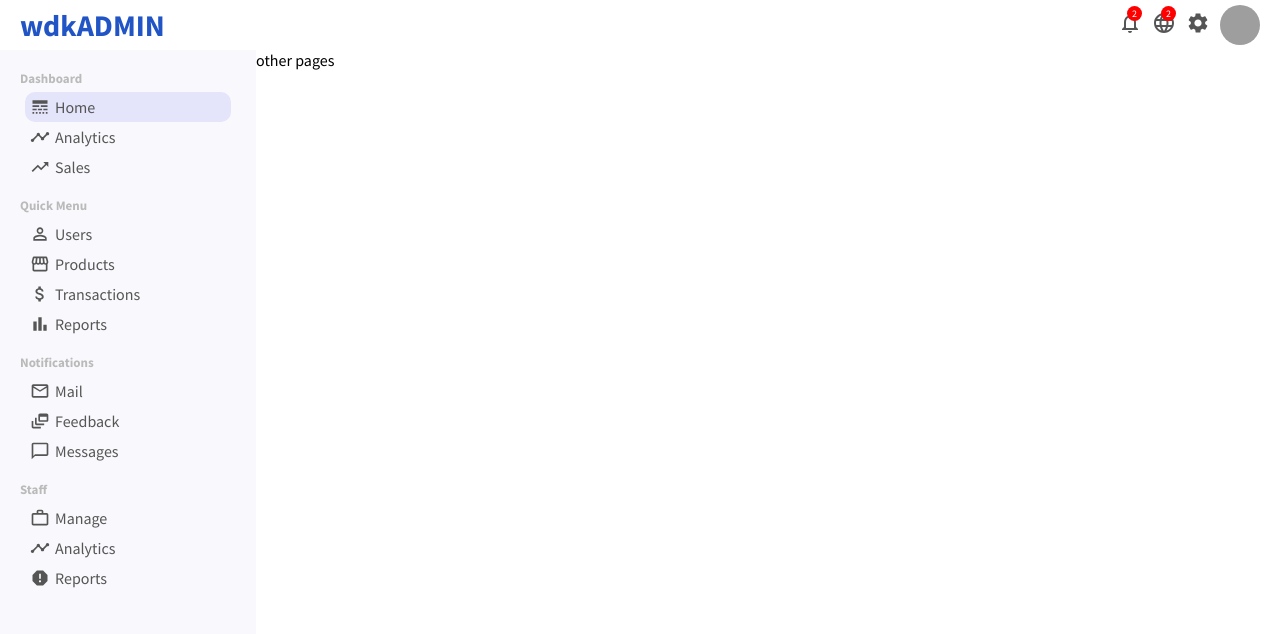
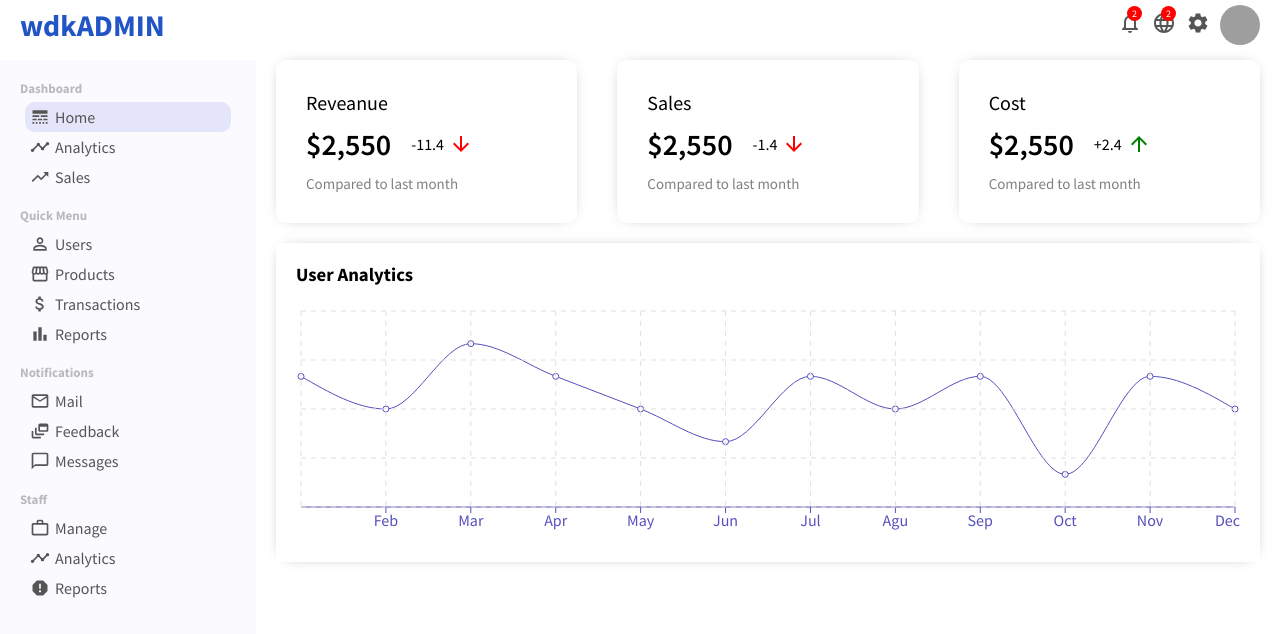
Before and after one commit to osefatul/analytic-admin-app, a React (Create React App) app: page / in a window 1280 px wide. Shown: the top 634 px of the page. Built offline with nearby package versions, Linux system fonts and the light colour scheme; grey boxes are pictures that could not be loaded.

Commit message:
featuredINfor is updated

```diff
--- a/package.json
+++ b/package.json
@@ -13,7 +13,8 @@
     "@testing-library/user-event": "^13.5.0",
     "react": "^17.0.2",
     "react-dom": "^17.0.2",
-    "react-scripts": "5.0.0",
+    "react-scripts": "^3.0.1",
+    "recharts": "^2.1.8",
     "web-vitals": "^2.1.3"
   },
   "scripts": {
--- a/src/App.js
+++ b/src/App.js
@@ -1,6 +1,9 @@
-import Sidebar from "./components/topbar/sidebar/Sidebar";
+import Sidebar from "./components/sidebar/Sidebar";
 import Topbar from "./components/topbar/Topbar";
+import React from "react";
+
 import "./app.css";
+import Home from "./pages/home/Home";
 
 function App() {
   return (
@@ -8,7 +11,7 @@ function App() {
       <Topbar />
       <div className="container">
         <Sidebar />
-        <div className="others">other pages</div>
+        <Home />
       </div>
     </div>
   );
--- a/src/app.css
+++ b/src/app.css
@@ -1,8 +1,10 @@
 .container{
   display: flex;
+  margin-top: 10px ;
 }
 
-.others{
-  flex:4;
 
+.link{
+    text-decoration: none;
+    color: inherit;
 }
--- /dev/null
+++ b/src/components/charts/Charts.jsx
@@ -0,0 +1,30 @@
+import "./charts.css";
+import React, { PureComponent } from "react";
+import {
+  LineChart,
+  Line,
+  XAxis,
+  YAxis,
+  CartesianGrid,
+  Tooltip,
+  Legend,
+  ResponsiveContainer,
+} from "recharts";
+
+function Charts({ title, data, dataKey, grid }) {
+  return (
+    <div className="charts">
+      <h3 className="chartTitle">{title}</h3>
+      <ResponsiveContainer with="100%" aspect={4 / 1}>
+        <LineChart data={data}>
+          <XAxis dataKey="name" stroke="#5550bd" />
+          <Line type="monotone" dataKey={dataKey} stroke="#5550bd" />
+          <Tooltip />
+          {grid && <CartesianGrid stroke="#e0dfdf" strokeDasharray="5 5" />}
+        </LineChart>
+      </ResponsiveContainer>
+    </div>
+  );
+}
+
+export default Charts;
--- /dev/null
+++ b/src/components/charts/charts.css
@@ -0,0 +1,9 @@
+.charts{
+  margin: 20px;
+  padding: 20px;
+  -webkit-box-shadow: 0px 0px 15px -10px rgba(0, 0, 0, 0.75);
+  box-shadow: 0px 0px 15px -10px rgba(0, 0, 0, 0.75);
+}
+.chartTitle {
+  margin-bottom: 20px;
+}
--- /dev/null
+++ b/src/components/featureInfo/FeaturedInfo.jsx
@@ -0,0 +1,41 @@
+import { ArrowDownward, ArrowUpward } from "@mui/icons-material";
+import React from "react";
+import "./featuredInfo.css";
+function FeaturedInfo() {
+  return (
+    <div className="featured">
+      <div className="featuredItem">
+        <span className="featuredTitle">Reveanue</span>
+        <div className="featuredMoneyContainer">
+          <span className="featuredMoney">$2,550</span>
+          <span className="featuredMoneyRate">
+            -11.4 <ArrowDownward className="featuredIcon negative" />
+          </span>
+        </div>
+        <span className="featuredSub">Compared to last month</span>
+      </div>
+      <div className="featuredItem">
+        <span className="featuredTitle">Sales</span>
+        <div className="featuredMoneyContainer">
+          <span className="featuredMoney">$2,550</span>
+          <span className="featuredMoneyRate">
+            -1.4 <ArrowDownward className="featuredIcon negative" />
+          </span>
+        </div>
+        <span className="featuredSub">Compared to last month</span>
+      </div>
+      <div className="featuredItem">
+        <span className="featuredTitle">Cost</span>
+        <div className="featuredMoneyContainer">
+          <span className="featuredMoney">$2,550</span>
+          <span className="featuredMoneyRate">
+            +2.4 <ArrowUpward className="featuredIcon" />
+          </span>
+        </div>
+        <span className="featuredSub">Compared to last month</span>
+      </div>
+    </div>
+  );
+}
+
+export default FeaturedInfo;
--- /dev/null
+++ b/src/components/featureInfo/featuredInfo.css
@@ -0,0 +1,51 @@
+.featured{
+  width: 100%;
+  display: flex;
+  justify-content: space-between;
+}
+
+.featuredItem{
+  flex: 1;
+  margin: 0px 20px;
+  cursor: pointer;
+  border-radius: 10px;
+  padding: 30px;
+  -webkit-box-shadow: 0px 0px 15px -10px rgba(0, 0, 0, 0.75);
+  box-shadow: 0px 0px 15px -10px rgba(0, 0, 0, 0.75);
+}
+
+.featuredTitle {
+  font-size: 20px;
+}
+
+.featuredMoneyContainer {
+  margin: 10px 0px;
+  display: flex;
+  align-items: center;
+}
+
+.featuredMoney{
+  font-size: 30px;
+  font-weight: 600;
+}
+
+.featuredMoneyRate{
+  display: flex;
+  align-items: center;
+  margin-left: 20px;
+}
+
+.featuredIcon{
+  font-size: 14px;
+  margin-left: 5px;
+  color: green;
+}
+
+.featuredIcon.negative{
+  color:red;
+}
+
+.featuredSub{
+  font-size: 15px;
+  color: gray;
+}
--- a/src/components/topbar/sidebar/sidebar.css
+++ b/src/components/sidebar/sidebar.css
@@ -1,7 +1,7 @@
-.sidebar{
+.sidebar {
   flex: 1;
-  height: calc(100vh - 50px);
-  background-color: rgba(247, 247, 252, 0.705);
+  height: calc(100vh - 60px);
+  background-color: rgb(251, 251, 255);
   position: sticky;
   top: 50px;
 }
--- /dev/null
+++ b/src/dummyData.js
@@ -0,0 +1,241 @@
+export const userData = [
+  {
+    name: "Jan",
+    "Active User": 4000,
+  },
+  {
+    name: "Feb",
+    "Active User": 3000,
+  },
+  {
+    name: "Mar",
+    "Active User": 5000,
+  },
+  {
+    name: "Apr",
+    "Active User": 4000,
+  },
+  {
+    name: "May",
+    "Active User": 3000,
+  },
+  {
+    name: "Jun",
+    "Active User": 2000,
+  },
+  {
+    name: "Jul",
+    "Active User": 4000,
+  },
+  {
+    name: "Agu",
+    "Active User": 3000,
+  },
+  {
+    name: "Sep",
+    "Active User": 4000,
+  },
+  {
+    name: "Oct",
+    "Active User": 1000,
+  },
+  {
+    name: "Nov",
+    "Active User": 4000,
+  },
+  {
+    name: "Dec",
+    "Active User": 3000,
+  },
+];
+
+export const productData = [
+  {
+    name: "Jan",
+    Sales: 4000,
+  },
+  {
+    name: "Feb",
+    Sales: 3000,
+  },
+  {
+    name: "Mar",
+    Sales: 5000,
+  },
+];
+
+export const userRows = [
+  {
+    id: 1,
+    username: "Jon Snow",
+    avatar:
+      "https://images.pexels.com/photos/1152994/pexels-photo-1152994.jpeg?auto=compress&cs=tinysrgb&dpr=2&w=500",
+    email: "jon@gmail.com",
+    status: "active",
+    transaction: "$120.00",
+  },
+  {
+    id: 2,
+    username: "Jon Snow",
+    avatar:
+      "https://images.pexels.com/photos/1152994/pexels-photo-1152994.jpeg?auto=compress&cs=tinysrgb&dpr=2&w=500",
+    email: "jon@gmail.com",
+    status: "active",
+    transaction: "$120.00",
+  },
+  {
+    id: 3,
+    username: "Jon Snow",
+    avatar:
+      "https://images.pexels.com/photos/1152994/pexels-photo-1152994.jpeg?auto=compress&cs=tinysrgb&dpr=2&w=500",
+    email: "jon@gmail.com",
+    status: "active",
+    transaction: "$120.00",
+  },
+  {
+    id: 4,
+    username: "Jon Snow",
+    avatar:
+      "https://images.pexels.com/photos/1152994/pexels-photo-1152994.jpeg?auto=compress&cs=tinysrgb&dpr=2&w=500",
+    email: "jon@gmail.com",
+    status: "active",
+    transaction: "$120.00",
+  },
+  {
+    id: 5,
+    username: "Jon Snow",
+    avatar:
+      "https://images.pexels.com/photos/1152994/pexels-photo-1152994.jpeg?auto=compress&cs=tinysrgb&dpr=2&w=500",
+    email: "jon@gmail.com",
+    status: "active",
+    transaction: "$120.00",
+  },
+  {
+    id: 6,
+    username: "Jon Snow",
+    avatar:
+      "https://images.pexels.com/photos/1152994/pexels-photo-1152994.jpeg?auto=compress&cs=tinysrgb&dpr=2&w=500",
+    email: "jon@gmail.com",
+    status: "active",
+    transaction: "$120.00",
+  },
+  {
+    id: 7,
+    username: "Jon Snow",
+    avatar:
+      "https://images.pexels.com/photos/1152994/pexels-photo-1152994.jpeg?auto=compress&cs=tinysrgb&dpr=2&w=500",
+    email: "jon@gmail.com",
+    status: "active",
+    transaction: "$120.00",
+  },
+  {
+    id: 8,
+    username: "Jon Snow",
+    avatar:
+      "https://images.pexels.com/photos/1152994/pexels-photo-1152994.jpeg?auto=compress&cs=tinysrgb&dpr=2&w=500",
+    email: "jon@gmail.com",
+    status: "active",
+    transaction: "$120.00",
+  },
+  {
+    id: 9,
+    username: "Jon Snow",
+    avatar:
+      "https://images.pexels.com/photos/1152994/pexels-photo-1152994.jpeg?auto=compress&cs=tinysrgb&dpr=2&w=500",
+    email: "jon@gmail.com",
+    status: "active",
+    transaction: "$120.00",
+  },
+  {
+    id: 10,
+    username: "Jon Snow",
+    avatar:
+      "https://images.pexels.com/photos/1152994/pexels-photo-1152994.jpeg?auto=compress&cs=tinysrgb&dpr=2&w=500",
+    email: "jon@gmail.com",
+    status: "active",
+    transaction: "$120.00",
+  },
+];
+
+export const productRows = [
+  {
+    id: 1,
+    name: "Apple Airpods",
+    img: "https://images.pexels.com/photos/7156886/pexels-photo-7156886.jpeg?auto=compress&cs=tinysrgb&dpr=2&w=500",
+    stock: 123,
+    status: "active",
+    price: "$120.00",
+  },
+  {
+    id: 2,
+    name: "Apple Airpods",
+    img: "https://images.pexels.com/photos/7156886/pexels-photo-7156886.jpeg?auto=compress&cs=tinysrgb&dpr=2&w=500",
+    stock: 123,
+    status: "active",
+    price: "$120.00",
+  },
+  {
+    id: 3,
+    name: "Apple Airpods",
+    img: "https://images.pexels.com/photos/7156886/pexels-photo-7156886.jpeg?auto=compress&cs=tinysrgb&dpr=2&w=500",
+    stock: 123,
+    status: "active",
+    price: "$120.00",
+  },
+  {
+    id: 4,
+    name: "Apple Airpods",
+    img: "https://images.pexels.com/photos/7156886/pexels-photo-7156886.jpeg?auto=compress&cs=tinysrgb&dpr=2&w=500",
+    stock: 123,
+    status: "active",
+    price: "$120.00",
+  },
+  {
+    id: 5,
+    name: "Apple Airpods",
+    img: "https://images.pexels.com/photos/7156886/pexels-photo-7156886.jpeg?auto=compress&cs=tinysrgb&dpr=2&w=500",
+    stock: 123,
+    status: "active",
+    price: "$120.00",
+  },
+  {
+    id: 6,
+    name: "Apple Airpods",
+    img: "https://images.pexels.com/photos/7156886/pexels-photo-7156886.jpeg?auto=compress&cs=tinysrgb&dpr=2&w=500",
+    stock: 123,
+    status: "active",
+    price: "$120.00",
+  },
+  {
+    id: 7,
+    name: "Apple Airpods",
+    img: "https://images.pexels.com/photos/7156886/pexels-photo-7156886.jpeg?auto=compress&cs=tinysrgb&dpr=2&w=500",
+    stock: 123,
+    status: "active",
+    price: "$120.00",
+  },
+  {
+    id: 8,
+    name: "Apple Airpods",
+    img: "https://images.pexels.com/photos/7156886/pexels-photo-7156886.jpeg?auto=compress&cs=tinysrgb&dpr=2&w=500",
+    stock: 123,
+    status: "active",
+    price: "$120.00",
+  },
+  {
+    id: 9,
+    name: "Apple Airpods",
+    img: "https://images.pexels.com/photos/7156886/pexels-photo-7156886.jpeg?auto=compress&cs=tinysrgb&dpr=2&w=500",
+    stock: 123,
+    status: "active",
+    price: "$120.00",
+  },
+  {
+    id: 10,
+    name: "Apple Airpods",
+    img: "https://images.pexels.com/photos/7156886/pexels-photo-7156886.jpeg?auto=compress&cs=tinysrgb&dpr=2&w=500",
+    stock: 123,
+    status: "active",
+    price: "$120.00",
+  },
+];
--- /dev/null
+++ b/src/pages/home/Home.jsx
@@ -0,0 +1,22 @@
+import React from "react";
+import FeaturedInfo from "../../components/featureInfo/FeaturedInfo";
+import Charts from "../../components/charts/Charts";
+import { userData } from "../../dummyData";
+
+import "./home.css";
+function Home() {
+  return (
+    <div className="home">
+      <FeaturedInfo />
+      <Charts
+        data={userData}
+        title="User Analytics"
+        grid
+        dataKey="Active User"
+      />
+      <div className="homeWidgets"></div>
+    </div>
+  );
+}
+
+export default Home;
--- /dev/null
+++ b/src/pages/home/home.css
@@ -0,0 +1,8 @@
+.home{
+flex: 4;
+}
+
+.homeWidgets{
+  display: flex;
+  margin: 20px;
+}
```
Also changed, not shown: src/components/sidebar/Sidebar.jsx (renamed from src/components/topbar/sidebar/Sidebar.jsx), 2 other files (tests, documents, lock files or other folders).
